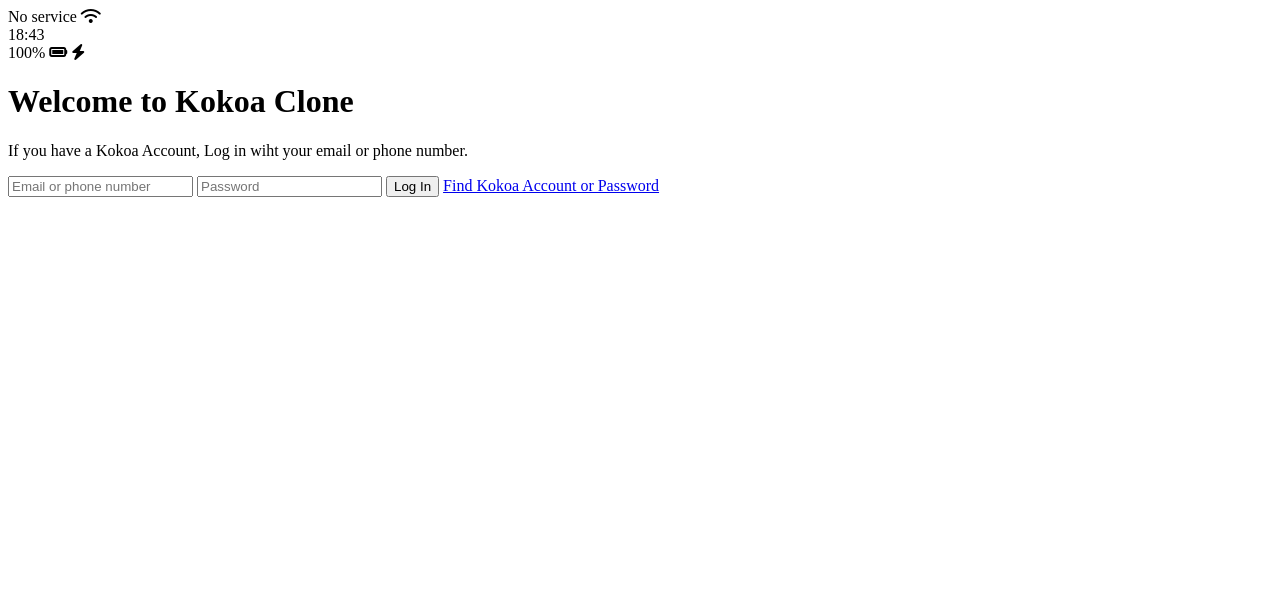
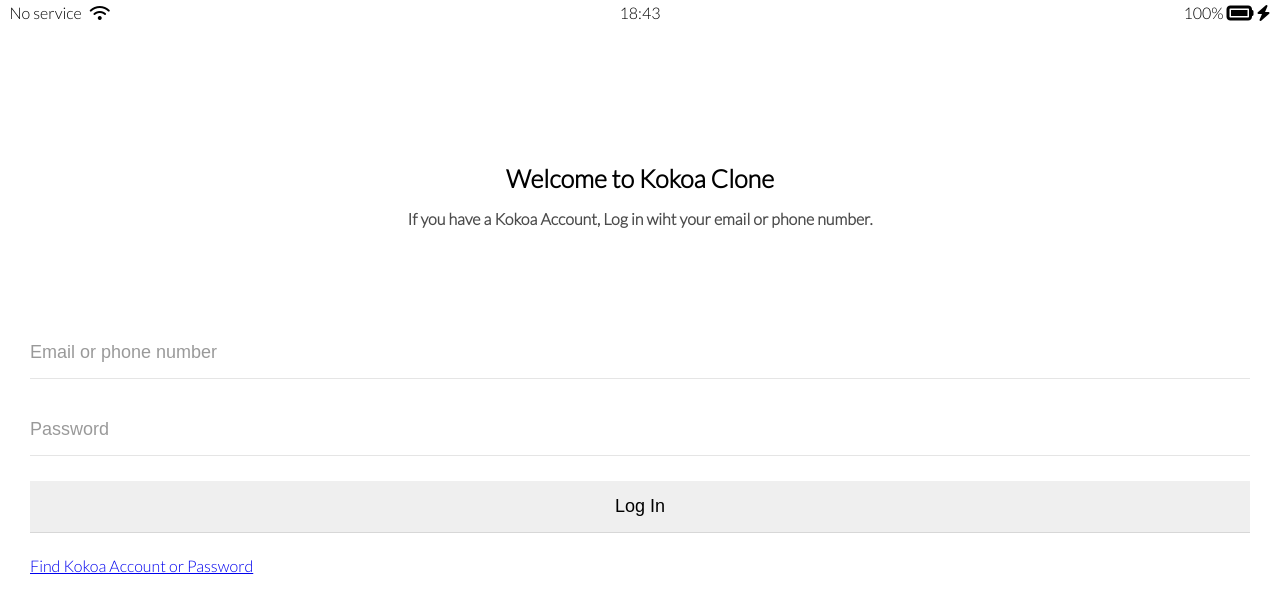
Before and after one commit to AXAX-Kuddy/kokoaclone, a plain HTML site: page index.html in a window 1280 px wide. Drawn offline with Linux system fonts and the light colour scheme.

Commit message:
index + css

```diff
--- /dev/null
+++ b/css/reset.css
@@ -0,0 +1,128 @@
+html,
+body,
+div,
+span,
+applet,
+object,
+iframe,
+h1,
+h2,
+h3,
+h4,
+h5,
+h6,
+p,
+blockquote,
+pre,
+a,
+abbr,
+acronym,
+address,
+big,
+cite,
+code,
+del,
+dfn,
+em,
+img,
+ins,
+kbd,
+q,
+s,
+samp,
+small,
+strike,
+strong,
+sub,
+sup,
+tt,
+var,
+b,
+u,
+i,
+center,
+dl,
+dt,
+dd,
+ol,
+ul,
+li,
+fieldset,
+form,
+label,
+legend,
+table,
+caption,
+tbody,
+tfoot,
+thead,
+tr,
+th,
+td,
+article,
+aside,
+canvas,
+details,
+embed,
+figure,
+figcaption,
+footer,
+header,
+hgroup,
+menu,
+nav,
+output,
+ruby,
+section,
+summary,
+time,
+mark,
+audio,
+video {
+  margin: 0;
+  padding: 0;
+  border: 0;
+  font-size: 100%;
+  font: inherit;
+  vertical-align: baseline;
+}
+/* HTML5 display-role reset for older browsers */
+article,
+aside,
+details,
+figcaption,
+figure,
+footer,
+header,
+hgroup,
+menu,
+nav,
+section {
+  display: block;
+}
+body {
+  line-height: 1;
+}
+ol,
+ul {
+  list-style: none;
+}
+blockquote,
+q {
+  quotes: none;
+}
+blockquote:before,
+blockquote:after,
+q:before,
+q:after {
+  content: "";
+  content: none;
+}
+table {
+  border-collapse: collapse;
+  border-spacing: 0;
+}
+
+input:focus {
+  outline: none;
+}
--- /dev/null
+++ b/css/status-bar.css
@@ -0,0 +1,23 @@
+.status-bar {
+  display: flex;
+  justify-content: center;
+  padding: 5px 3px;
+}
+.status-bar__colum {
+  width: 33%;
+}
+.status-bar__colum:first-child span {
+  margin-right: 5px;
+}
+.status-bar__colum:nth-child(2) {
+  display: flex;
+  justify-content: center;
+}
+.status-bar__colum:last-child {
+  display: flex;
+  justify-content: flex-end;
+  align-items: center;
+}
+.status-bar__colum .fa-battery-full {
+  margin: 0px 3px;
+}
--- /dev/null
+++ b/css/styles.css
@@ -0,0 +1,44 @@
+@import "reset.css";
+@import url("https://fonts.googleapis.com/css2?family=Lato:wght@300&family=Roboto+Flex:wght@200&display=swap");
+@import "variables.css";
+@import "status-bar.css";
+body {
+  font-family: "Lato", sans-serif;
+}
+.welcome-header {
+  margin-top: 140px;
+  text-align: center;
+  display: flex;
+  flex-direction: column;
+  align-items: center;
+  font-weight: 600;
+}
+.welcome-header__title {
+  margin-bottom: 20px;
+  font-size: 25px;
+}
+.welcome-header__text {
+  width: 60%;
+  opacity: 0.7;
+  margin-bottom: 100px;
+}
+
+#login-form {
+  display: flex;
+  flex-direction: column;
+  margin: 0px 30px;
+}
+#login-form input {
+  border: none;
+  padding: 15px 0px;
+  font-size: 18px;
+  border-bottom: 1px solid rgba(0, 0, 0, 0.1);
+  margin-bottom: 25px;
+  transition: border-color 0.3s ease-in-out;
+}
+#login-form input::placeholder {
+  color: rgba(0, 0, 0, 0.4);
+}
+#login-form input:focus {
+  border-color: var(--yellow);
+}
--- /dev/null
+++ b/css/variables.css
@@ -0,0 +1,3 @@
+:root {
+  --yellow: #fae100;
+}
--- a/index.html
+++ b/index.html
@@ -1,12 +1,13 @@
 <!DOCTYPE html>
 <html lang="kr">
   <head>
+    <link rel="stylesheet" href="css/styles.css" />
     <meta charset="UTF-8" />
     <meta name="viewport" content="width=device-width, initial-scale=1.0" />
     <title>Welcome to Kokoa Talk</title>
   </head>
   <body>
-    <div id="status-bar">
+    <div class="status-bar">
       <div class="status-bar__colum">
         <span>No service</span>
         <i class="fa-solid fa-wifi"></i>
@@ -16,19 +17,19 @@
       </div>
       <div class="status-bar__colum">
         <span>100%</span>
-        <i class="fa-solid fa-battery-full"></i>
+        <i class="fa-solid fa-battery-full fa-xl"></i>
         <i class="fa-solid fa-bolt"></i>
       </div>
     </div>
     <div>
-      <headr class="welcome-headr">
-        <h1 class="welcome-headr__title">Welcome to Kokoa Clone</h1>
-        <p class="welcome-headr__text">
+      <header class="welcome-header">
+        <h1 class="welcome-header__title">Welcome to Kokoa Clone</h1>
+        <p class="welcome-header__text">
           If you have a Kokoa Account, Log in wiht your email or phone number.
         </p>
-      </headr>
+      </header>
     </div>
-    <form id="ogin-form">
+    <form id="login-form">
       <input type="text" placeholder="Email or phone number" />
       <input type="password" placeholder="Password" />
       <input type="submit" value="Log In" />
```
